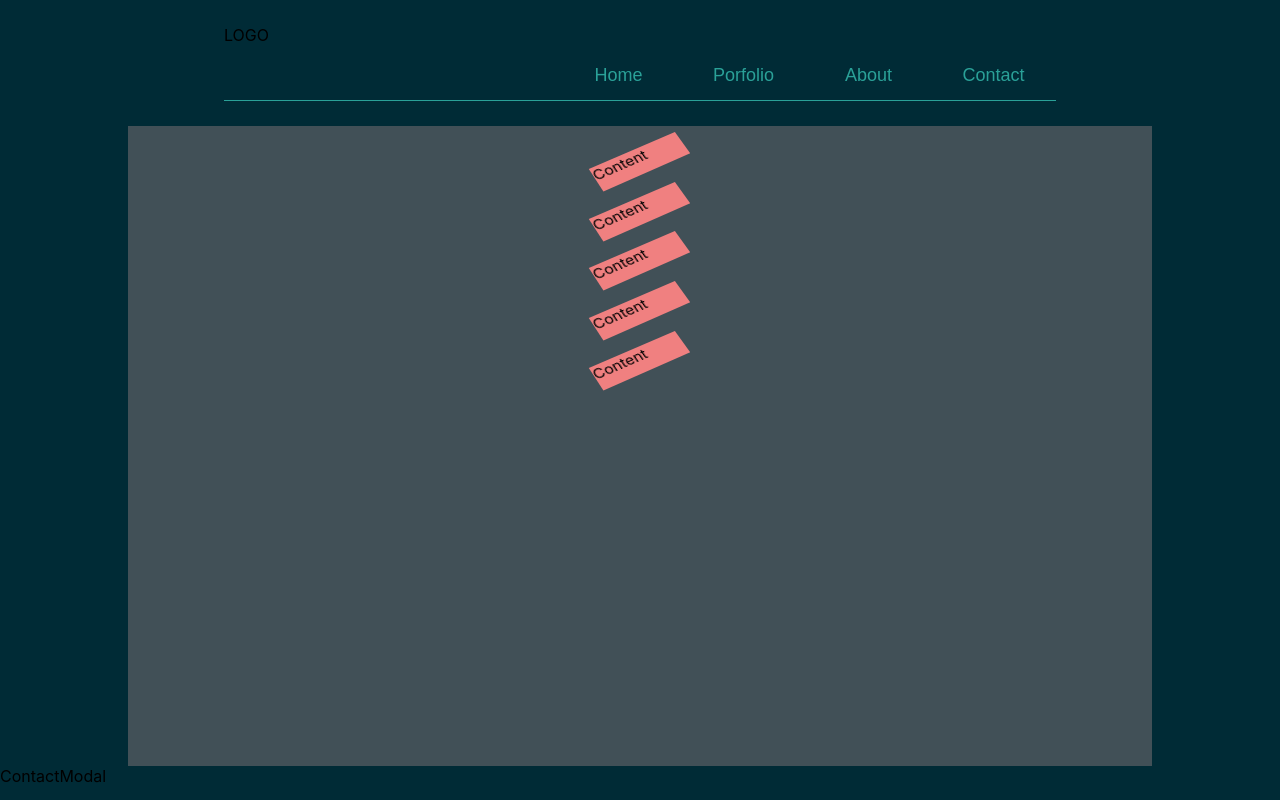
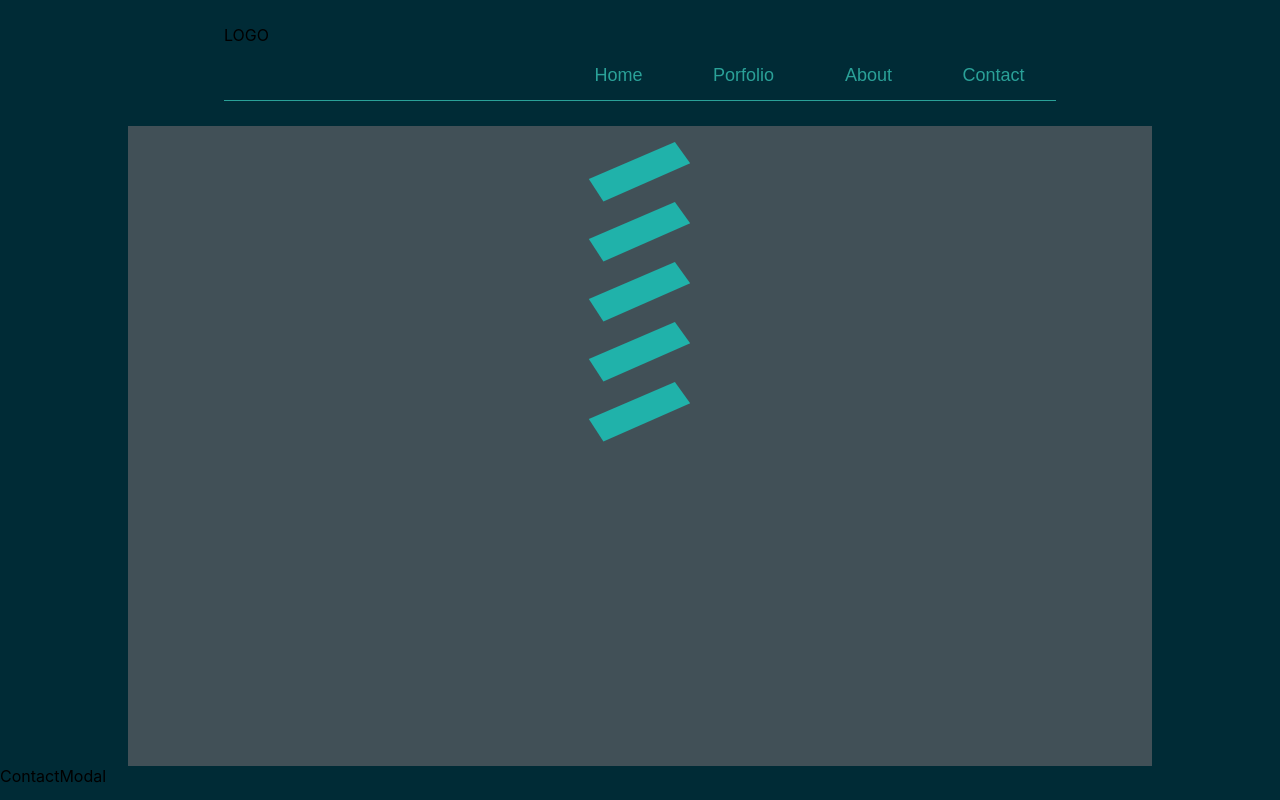
Before and after one commit to iownapc-af/dev-portfolio, a React (Create React App) app: page / in a window 1280 px wide. Built offline with nearby package versions, Linux system fonts and the light colour scheme.

Commit message:
did some transition/transformy stuff

```diff
--- a/src/Components/Card/Card.scss
+++ b/src/Components/Card/Card.scss
@@ -1,69 +1,61 @@
 .content-card {
-    background-color: lightcoral;
-    z-index: 1;
+    background-color: lightseagreen;
     width: 100px;
     height: 30px;
+    margin: 30px 0 0 0;
     transform-style: preserve-3d;
     transform-origin: center center 0px;
     transition: all 0.5s ease-out;
-    animation: animate 3s infinite;
+    animation: smallify 1s forwards;
     transform: perspective(1000px) rotateX(35deg) rotateY(4deg) rotateZ(-30deg);
 
     &:hover {
         animation: unset;
         margin-top: 20px;
         animation: grower-not-a-shower 1s forwards;
+    }
 
-        &::after {
-            animation: smallify 1s forwards;
-        }
+     &:hover .content-card__content {
+        display: flex;
     }
 }
 
-.content-card-stuff {
+.content-card__content {
     display: none;
-}
 
-.content-card:hover .content-card-stuff {
-    display: flex;
-}
-
-@keyframes animate {
-    0% {
-        margin-top: 20px;
-    }
-
-    50% {
-        margin-top: 18px;
-    }
-
-    100% {
-        margin-top: 20px;
-    }
+    width: 900px;
+    height: 750px;
+    color: white;
 }
 
 @keyframes grower-not-a-shower {
     0% {
+        transform: perspective(1000px) rotateX(35deg) rotateY(4deg) rotateZ(-30deg);
         min-width: 100px;
-        min-height: auto;
+        min-height: 30px;
+        z-index: 1;
+
+        top: auto;
     }
 
     100% {
         transform: perspective(1000px) rotateX(0deg) rotateY(0deg) rotateZ(0deg);
-        min-width: 300px;
-        min-height: 200px;
+        min-width: 900px;
+        min-height: 600px;
+        z-index: 10;
+
+        top: 15px;
     }
 }
 
 @keyframes smallify {
-    100% {
-        transform: perspective(1000px) rotateX(0deg) rotateY(0deg) rotateZ(0deg);
-        min-width: 300px;
-        min-height: 200px;
+    0% {
+        transform: perspective(1000px) rotateX(0deg) rotateY(0deg) rotateZ(0deg)
+            translateY(215px) scale(9, 15);
     }
 
-    0% {
-        min-width: 100px;
-        min-height: auto;
+    100% {
+        transform: perspective(1000px) rotateX(35deg) rotateY(4deg) rotateZ(-30deg)
+            translateY(0) scale(1);
     }
 }
--- a/src/Components/Card/Card.tsx
+++ b/src/Components/Card/Card.tsx
@@ -3,9 +3,8 @@ import './Card.scss';
 export const Card = () => {
   return (
     <div className="content-card" id="content-card">
-      Content
-      <div className="content-card-stuff" id="card-cover">
-        stuff
+      <div className="content-card__content" id="card-cover">
+        Test
       </div>
     </div>
   );
--- a/src/Pages/HomePage/HomePage.scss
+++ b/src/Pages/HomePage/HomePage.scss
@@ -4,10 +4,12 @@ main {
     height: 80vh;
     width: 80vw;
     margin: 0 auto;
+    overflow: hidden;
 }
 
 .content-wrapper {
     display: flex;
     flex-direction: column;
     align-items: center;
+    position: relative;
 }
```
Also changed, not shown: public/index.html (+0 -23 lines).
